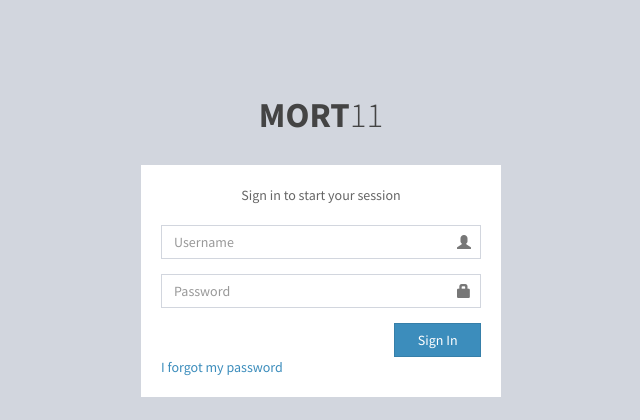
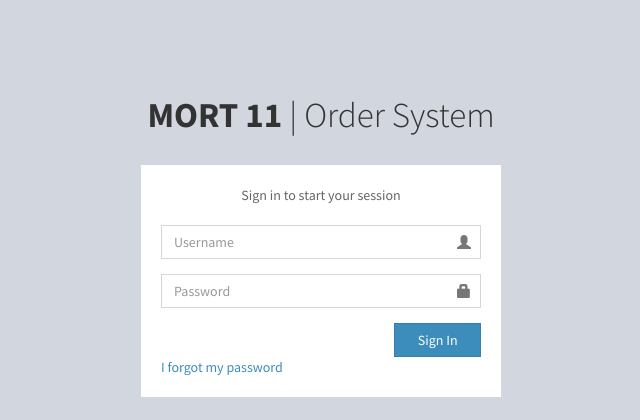
Before and after one commit to mattjt/OrderSystem, a Python web app: template OrderSystem/templates/auth/login.html in a window 1280 px wide. Shown: the top 420 px of the page, without its empty margins (319-959 px from the left). Run offline with Jinja, Linux system fonts and the light colour scheme; the template is opened without the code that fills it, so the values that code supplies are empty, except form fields; tables that the repository leaves empty hold one stand-in row (values such as "Sample post"); form fields are guessed from the names that the template uses; some libraries are stand-ins or nearby versions.

```diff
--- a/OrderSystem/templates/auth/login.html
+++ b/OrderSystem/templates/auth/login.html
@@ -19,7 +19,7 @@
 <body class="hold-transition login-page">
 <div class="login-box">
     <div class="login-logo">
-        <a href="{{ url_for('auth.login') }}"><b>MORT</b>11</a>
+        <b>MORT 11</b> | Order System
     </div>
     <div class="login-box-body">
         {% include 'bases/validation-error-base.html' %}
```
